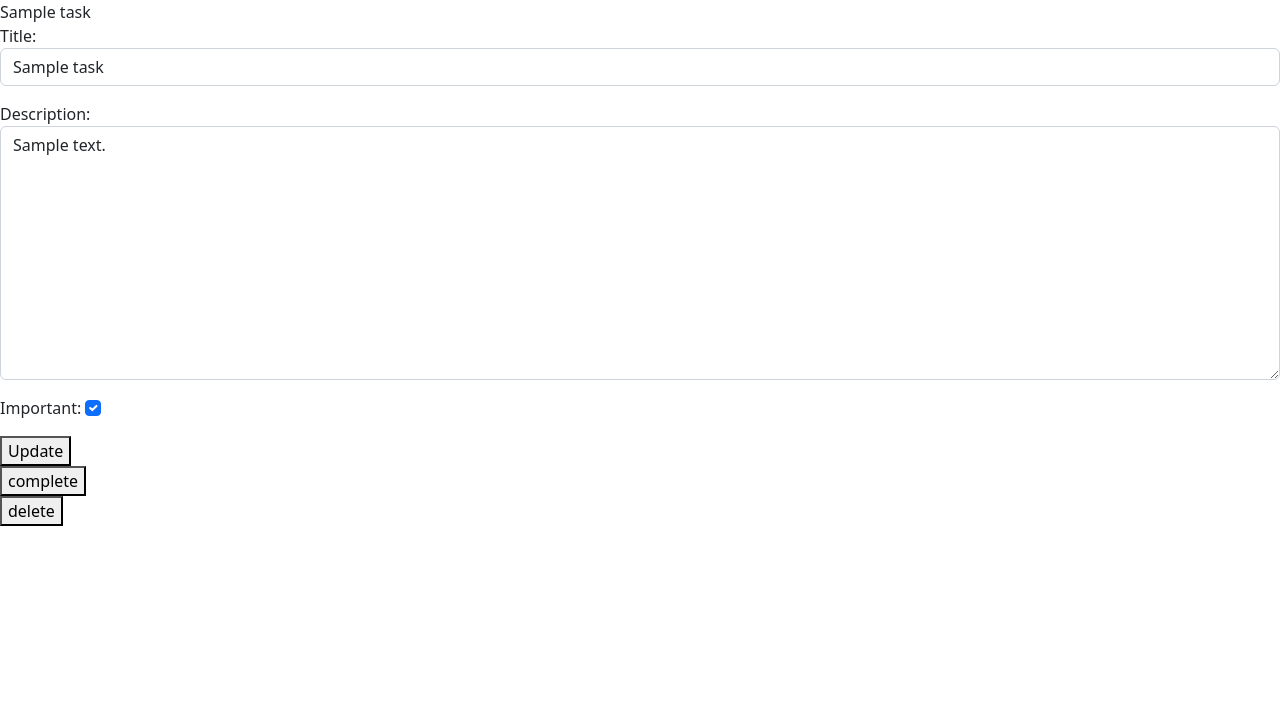
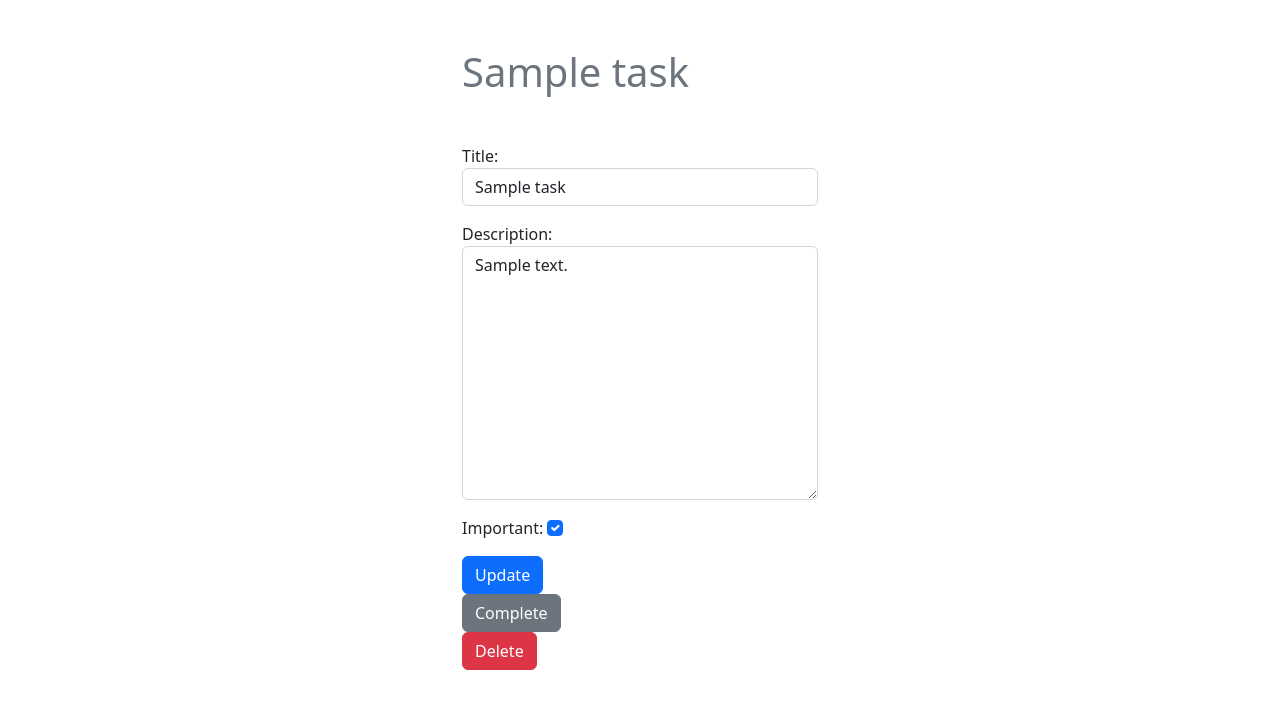
Before and after one commit to EidherCr/cruddjango, a Django app: page /tasks/1 in a window 1280 px wide. Shown: the part 56-765 px from the top of the page. Run offline with Django 4.2, Linux system fonts and the light colour scheme; a user stored in the database is signed in; tables that the repository leaves empty hold one stand-in row (values such as "Sample post").

Commit message:
Update task_detail.html

```diff
--- a/tasks/templates/task_detail.html
+++ b/tasks/templates/task_detail.html
@@ -2,31 +2,42 @@
 
 {% block content %}
 
-{{task.title}}
+<main class="container">
+    <div class="row">
+        <div class="col-md-4 offset-md-4 mt-5">
+            <h1 class="text-secondary">{{task.title}}</h1>
 
             {{error}}
 
+            <div class="mt-5">
                 <form method="POST">
                     {% csrf_token %}
                     {{form.as_p}}
 
-  <button>
+                    <button class="btn btn-primary">
                         Update
                     </button>
                 </form>
 
                 <form action="{% url 'complete_task' task.id %}" method="POST">
                     {% csrf_token %}
-  <button>
-    complete
+
+                    <button class="btn btn-secondary">
+                        Complete
                     </button>
                 </form>
 
                 <form action="{% url 'delete_task' task.id %}" method="POST">
                     {% csrf_token %}
-  <button>
-    delete
+
+                    <button class="btn btn-danger">
+                        Delete
                     </button>
                 </form>
+            </div>
+        </div>
+    </div>
+</main>
+
 
 {% endblock %}
```
Lines whose indentation alone changed are shown as unchanged.
